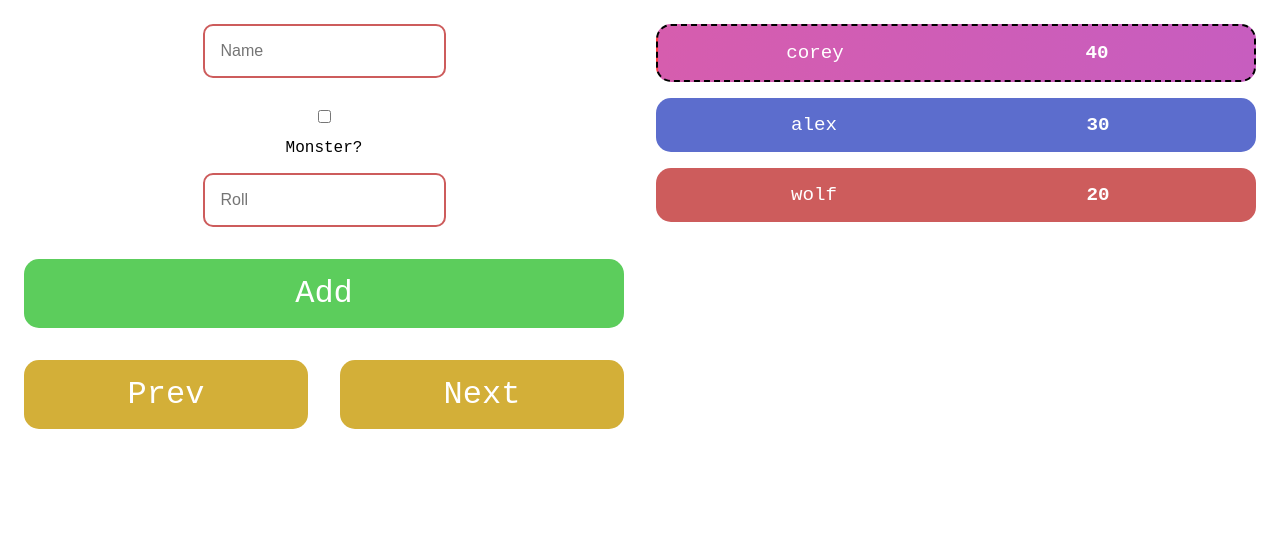
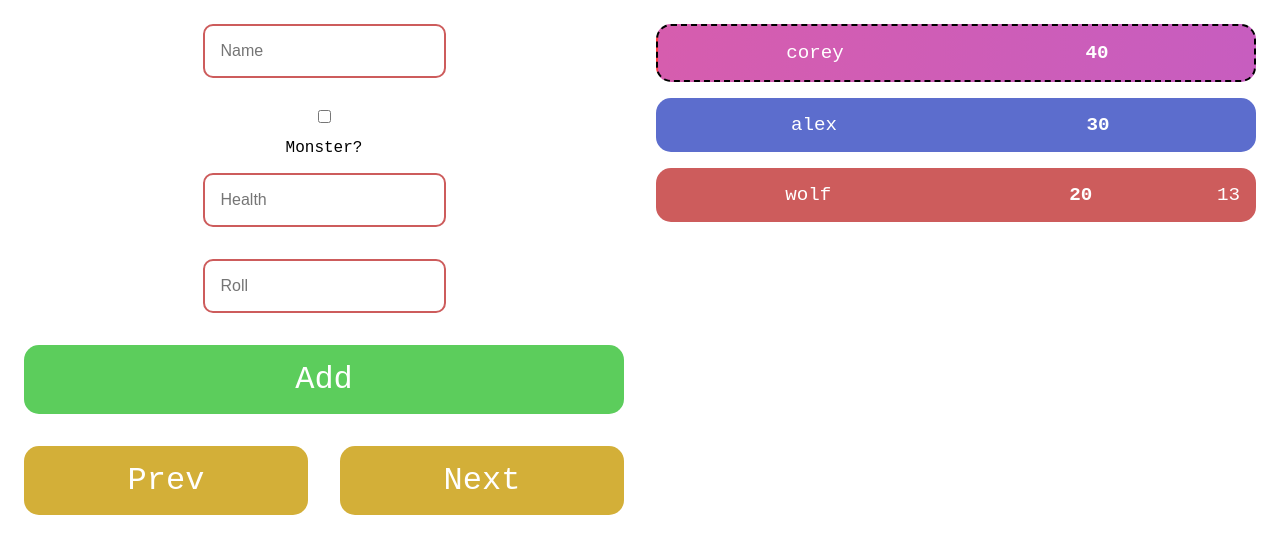
Before and after one commit to pwolf888/battle-orders, a React (Create React App) app: page / in a window 1280 px wide. Shown: the top 554 px of the page. Built offline with nearby package versions, Linux system fonts and the light colour scheme.

Commit message:
Health can be added to a monsters player card now

```diff
--- a/src/App.js
+++ b/src/App.js
@@ -27,24 +27,29 @@ class App extends Component {
     }
 
     onAddPlayer() {
-
+        let health = null;
         let name = document.getElementsByClassName('inputValue')[0].value;
         let monster = document.getElementsByClassName('inputValue')[1].checked;
         if (monster) {
             monster = ' monster-color';
+            health = document.getElementsByClassName('inputValue')[2].value;
         } else {
             monster = ' player-color';
         }
-        let roll = document.getElementsByClassName('inputValue')[2].value;
 
-        if (name.length > 0 && isNaN(name) && roll > 0 && !isNaN(roll)) {
+        let roll = document.getElementsByClassName('inputValue')[3].value;
+
+        if (name.length > 0 && isNaN(name) && roll > 0 && !isNaN(roll) ) {
             this
                 .props
-                .onAddPlayer(name, roll, monster);
+                .onAddPlayer(name, roll, monster, health);
 
         }
 
     }
+
+
+
     activePlayer = 0;
     onNextPlayer() {
 
@@ -71,12 +76,14 @@ class App extends Component {
             .onNextPlayer(this.activePlayer);
     }
 
+
+
     render() {
         return (
             <div className="App">
                 <div className="container-grid">
                     <div className="left-side">
-                        <InputComponent/>
+                        <InputComponent />
                         <div className="input-button" onClick={this.onAddPlayer}>Add</div>
                         <div className="turn-controls">
                             <div className="prev-button" onClick={this.onPrevPlayer}>Prev</div>
@@ -93,6 +100,7 @@ class App extends Component {
                                     key={index}
                                     order={index}
                                     turn={this.props.nextPlayer}
+
                                     players={player}/>)
 
                             : <div className="card-component rainbow-card">
@@ -106,7 +114,7 @@ class App extends Component {
     }
 }
 
-const mapStateToProps = state => ({players: state.players, nextPlayer: state.nextPlayer});
+const mapStateToProps = state => ({players: state.players, nextPlayer: state.nextPlayer });
 
 const mapActionsToProps = {
     onAddPlayer: addPlayer,
--- a/src/actions/add-player-action.js
+++ b/src/actions/add-player-action.js
@@ -1,12 +1,13 @@
 export const ADD_PLAYER = 'name: addPlayer';
 
-export function addPlayer(newPlayer, newRoll, newMonster) {
+export function addPlayer(newPlayer, newRoll, newMonster, newHealth) {
     return{
         type: ADD_PLAYER,
         payload: {
             name: newPlayer,
             roll: newRoll,
-            monster: newMonster
+            monster: newMonster,
+            health: newHealth
         }
     }
 }
--- a/src/components/CardComponent.js
+++ b/src/components/CardComponent.js
@@ -7,7 +7,7 @@ const CardComponent = props => {
         <div className={props.order === props.turn ? 'card-component rainbow-card' : 'card-component ' + props.players.monster } >
             <div className="card-name">{props.players.name}</div>
             <div className="card-roll">{props.players.roll}</div>
-
+            {props.players.health ? <div className="card-health">{props.players.health}</div> : null}
 
         </div>
     );
--- a/src/components/InputComponent.js
+++ b/src/components/InputComponent.js
@@ -1,15 +1,16 @@
 import React, {Component} from 'react';
 
-const InputComponent = () => {
+const InputComponent = props => {
+
     return (
         <div>
             <div className="input-name">
                 <input className="inputValue" name="name" placeholder="Name"/>
             </div>
             <div className="input-monster">
-                <input className="inputValue" type="checkbox"/>
+                <input className="inputValue" type="checkbox" />
                 <div>Monster?</div>
-
+                <input className="inputValue" name="health" placeholder="Health"/>
             </div>
             <div className="input-roll">
                 <input className="inputValue" name="roll" placeholder="Roll"/>
--- a/src/index.js
+++ b/src/index.js
@@ -17,7 +17,7 @@ const store = createStore(allReducers, {
 
     players: [
         {name: 'alex', roll: 30, monster: 'player-color'},
-       {name: 'wolf', roll: 20, monster: 'monster-color'},
+       {name: 'wolf', roll: 20, monster: 'monster-color', health: 13},
 
        {name: 'corey', roll: 40, monster: 'player-color'}
 
--- a/src/reducers/add-player-reducer.js
+++ b/src/reducers/add-player-reducer.js
@@ -8,7 +8,8 @@ export default function playerReducer(state = [], {type, payload}) {
                 ...state, {
                     name: payload.name,
                     roll: payload.roll,
-                    monster: payload.monster
+                    monster: payload.monster,
+                    health: payload.health
                 }
             ]
 
```
